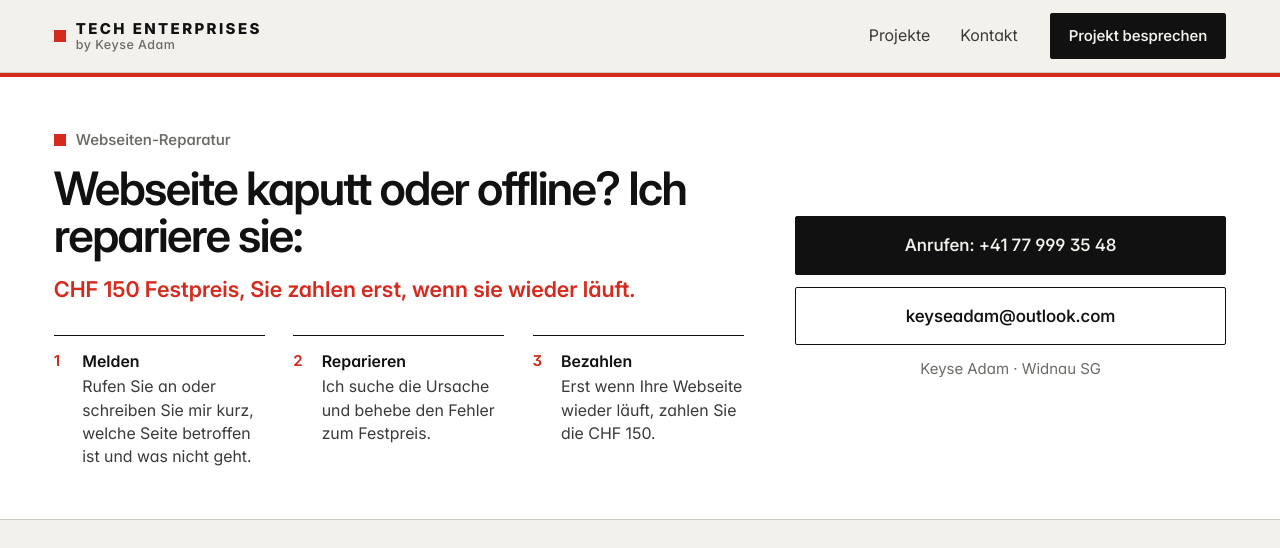
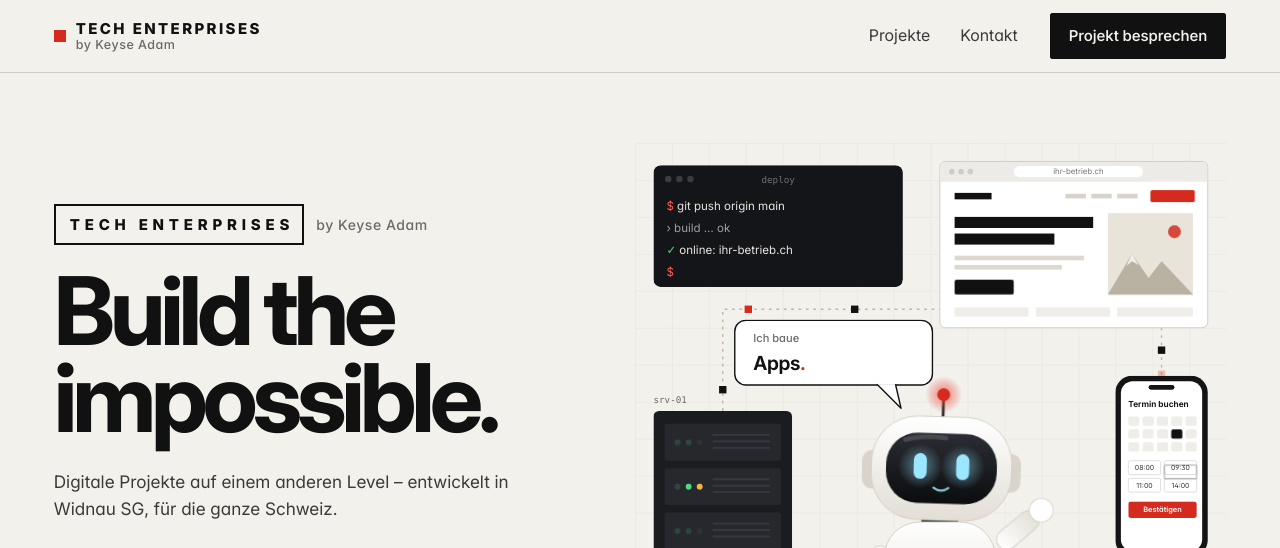
Before and after one commit to techenterprises-ch/techenterprises-ch.github.io, a plain HTML site: page index.html in a window 1280 px wide. Shown: the top 548 px of the page. Drawn offline with Linux system fonts and the light colour scheme; animation ran at ten frames a second.

Commit message:
Ursprüngliche Webseite wiederhergestellt (Stand 7337c16, ohne Reparatur-Abschnitt)

```diff
--- a/index.html
+++ b/index.html
@@ -56,27 +56,6 @@
 </header>
 
 <main id="main">
-
-<!-- WEBSEITEN-FIX -->
-<section class="fix" id="reparatur" aria-labelledby="fix-h">
-  <div class="wrap fix-grid">
-    <div class="fix-main">
-      <p class="fix-label"><span class="fix-sq" aria-hidden="true"></span>Webseiten-Reparatur</p>
-      <h2 id="fix-h">Webseite kaputt oder offline? Ich repariere sie:</h2>
-      <p class="fix-price">CHF 150 Festpreis, Sie zahlen erst, wenn sie wieder läuft.</p>
-      <ol class="fix-steps">
-        <li><b>1</b><span><strong>Melden</strong>Rufen Sie an oder schreiben Sie mir kurz, welche Seite betroffen ist und was nicht geht.</span></li>
-        <li><b>2</b><span><strong>Reparieren</strong>Ich suche die Ursache und behebe den Fehler zum Festpreis.</span></li>
-        <li><b>3</b><span><strong>Bezahlen</strong>Erst wenn Ihre Webseite wieder läuft, zahlen Sie die CHF 150.</span></li>
-      </ol>
-    </div>
-    <div class="fix-contact">
-      <a class="btn btn--dark fix-btn" href="tel:+41779993548">Anrufen: +41 77 999 35 48</a>
-      <a class="btn btn--line fix-btn" href="mailto:keyseadam@outlook.com?subject=Webseite%20reparieren">keyseadam@outlook.com</a>
-      <p class="fix-where">Keyse Adam · Widnau SG</p>
-    </div>
-  </div>
-</section>
 
 <!-- HERO -->
 <section class="hero" id="top">
--- a/style.css
+++ b/style.css
@@ -839,20 +839,3 @@ html.inq-open .mbar{display:none}
 .brand-x span{letter-spacing:.04em}
 @media (max-width:720px){.wm b{font-size:13px;letter-spacing:.12em}.brand-x b{font-size:13px;letter-spacing:.26em}}
 #projekte .sh-main{grid-column:1/-1}
-
-/* Webseiten-Fix (26.10.) */
-.fix{background:var(--white);border-bottom:1px solid var(--line);border-top:4px solid var(--red);padding:clamp(28px,4vw,56px) 0}
-.fix-grid{display:grid;grid-template-columns:minmax(0,1.6fr) minmax(0,1fr);gap:var(--gap) clamp(24px,4vw,64px);align-items:center}
-.fix-label{display:flex;align-items:center;gap:10px;font-size:15px;font-weight:550;color:var(--mute);margin-bottom:14px}
-.fix-sq{width:12px;height:12px;background:var(--red);display:inline-block}
-.fix h2{font-size:clamp(28px,3.6vw,48px)}
-.fix-price{margin-top:14px;font-size:clamp(19px,1.7vw,23px);font-weight:600;color:var(--red)}
-.fix-steps{display:grid;grid-template-columns:repeat(3,minmax(0,1fr));gap:var(--gap);margin-top:28px;counter-reset:none}
-.fix-steps li{display:flex;gap:12px;align-items:flex-start;border-top:1.5px solid var(--ink);padding-top:14px;font-size:16px;line-height:1.45;color:var(--ink-2)}
-.fix-steps b{font-size:15px;font-weight:650;color:var(--red);min-width:1.1em}
-.fix-steps strong{display:block;color:var(--ink);font-weight:600;margin-bottom:2px}
-.fix-contact{display:flex;flex-direction:column;gap:12px;align-items:stretch}
-.fix-btn{justify-content:center;white-space:normal;text-align:center}
-.fix-where{font-size:15px;color:var(--mute);text-align:center}
-@media (max-width:960px){.fix-grid{grid-template-columns:1fr}.fix-contact{max-width:440px}}
-@media (max-width:720px){.fix-steps{grid-template-columns:1fr;gap:14px}.fix-contact{max-width:none}.fix-where{text-align:left}}
```
